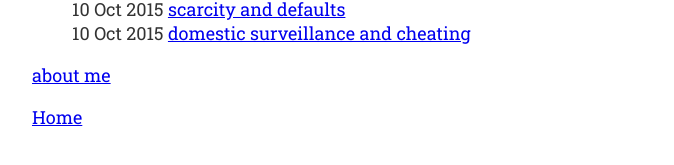
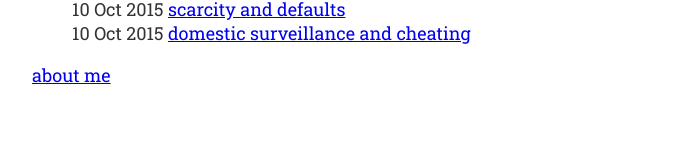
Before and after one commit to samzhang111/samzhang111.github.io, a Jekyll site: the page built from index.html, in a window 1280 px wide. Shown: the part 438-603 px from the top of the page, without its empty margins (230-904 px from the left). Built offline with Jekyll 4.4.1, drawn with Linux system fonts in a browser that asks for light colours; Markdown is read by kramdown in place of the engine named in the settings.

Commit message:
Remove "Home" link from frontpage

```diff
--- a/_layouts/default.html
+++ b/_layouts/default.html
@@ -1,12 +1,6 @@
-<!DOCTYPE html>
-<html xmlns="http://www.w3.org/1999/xhtml" xml:lang="en" lang="en-us">
-<head>
-   <meta http-equiv="content-type" content="text/html; charset=utf-8" />
-   <title>{{ page.title }}</title>
-    <link rel="stylesheet" href="/css/site.css">
-</head>
-<body>
-
+---
+layout: template
+---
 <div class="site">
 
   {{ content }}
@@ -19,5 +13,3 @@
   </div>
 
 </div>
-</body>
-</html>
--- /dev/null
+++ b/_layouts/home.html
@@ -0,0 +1,9 @@
+---
+layout: template
+---
+
+<div class="site">
+
+  {{ content }}
+
+</div>
--- /dev/null
+++ b/_layouts/template.html
@@ -0,0 +1,13 @@
+<!DOCTYPE html>
+<html xmlns="http://www.w3.org/1999/xhtml" xml:lang="en" lang="en-us">
+<head>
+   <meta http-equiv="content-type" content="text/html; charset=utf-8" />
+   <title>{{ page.title }}</title>
+    <link rel="stylesheet" href="/css/site.css">
+</head>
+<body>
+
+  {{ content }}
+
+</body>
+</html>
--- a/index.html
+++ b/index.html
@@ -1,5 +1,5 @@
 ---
-layout: default
+layout: home
 ---
 
 <div id="blog">
```
Lines whose indentation alone changed are shown as unchanged.
